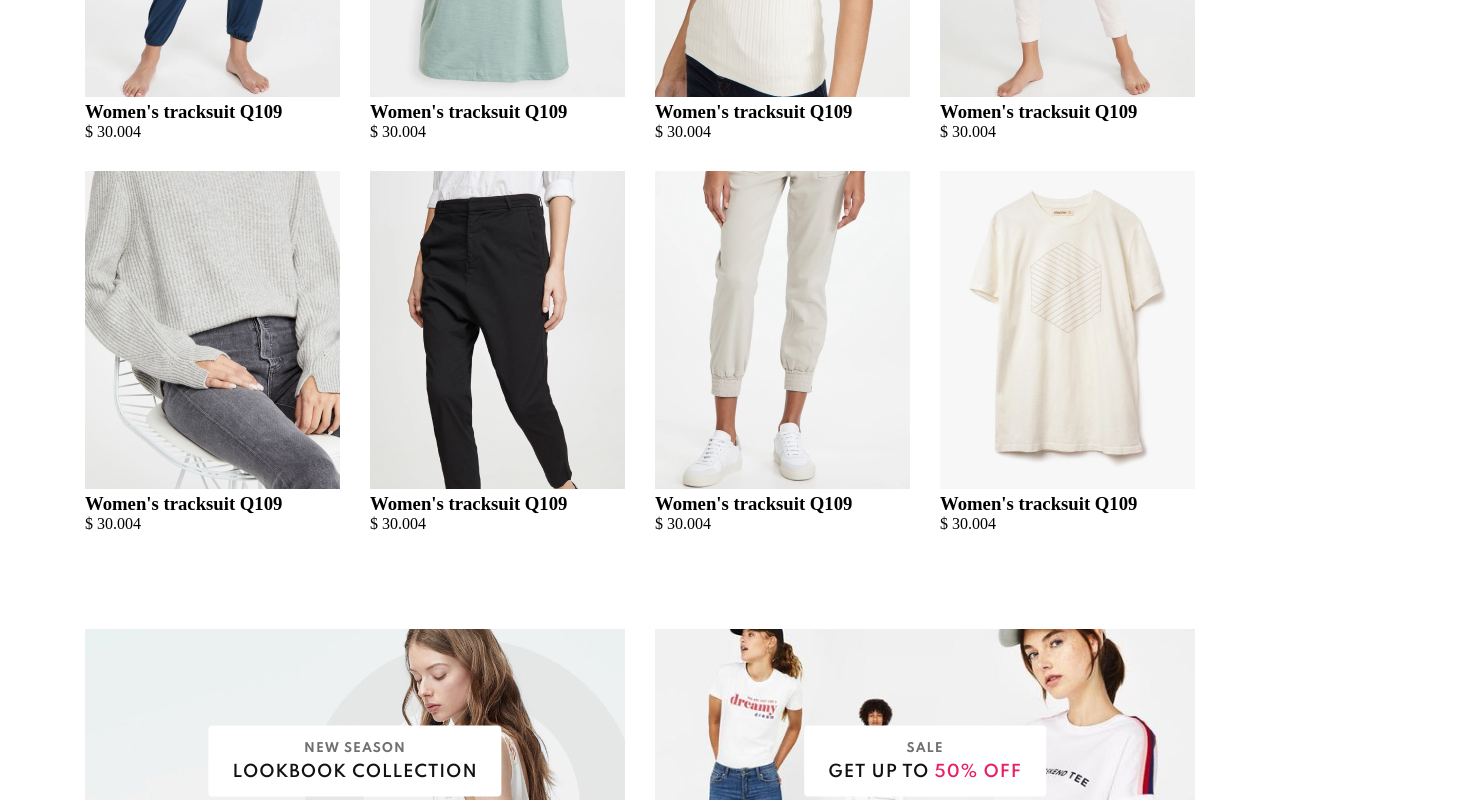
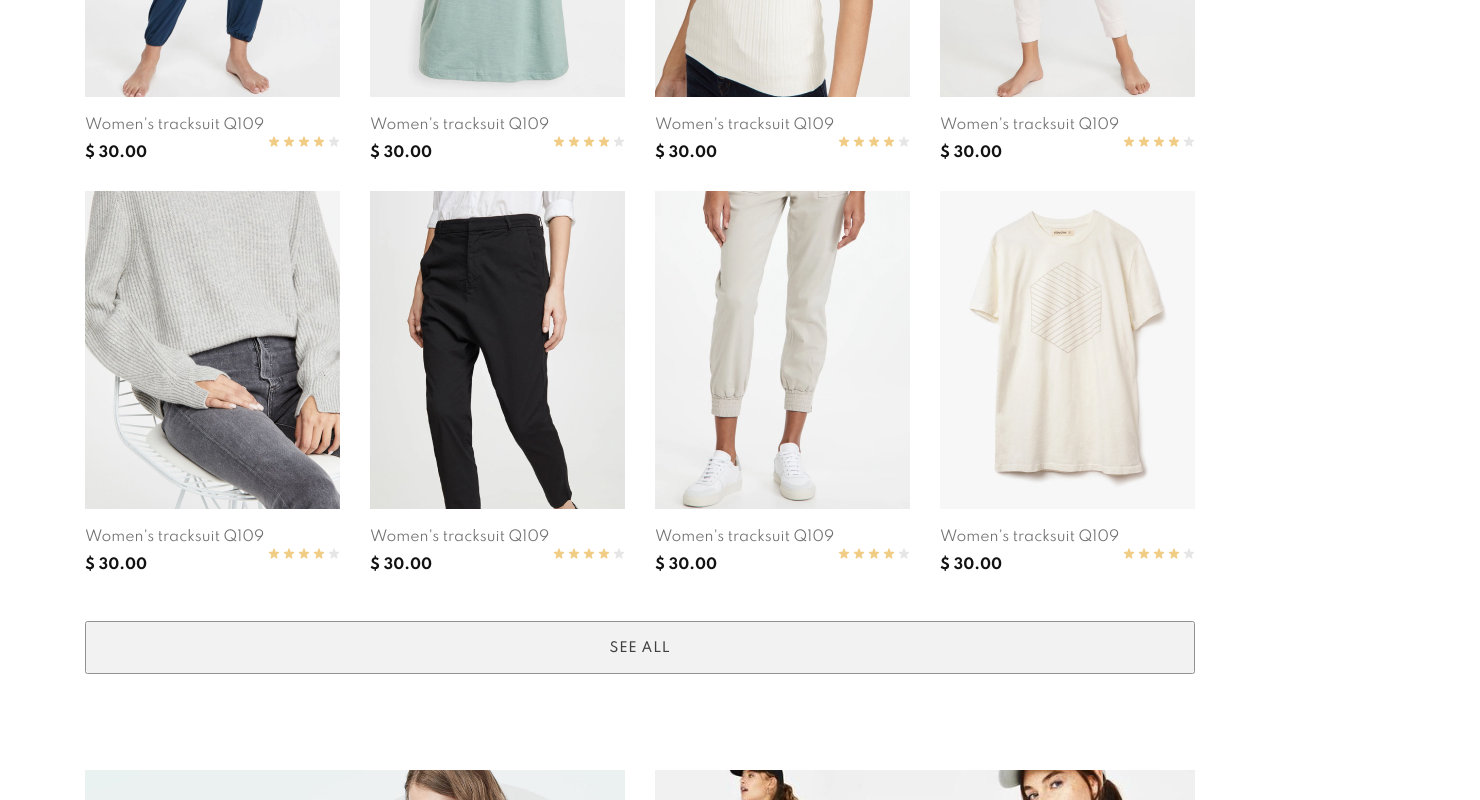
Before and after one commit to medzviadziou/training-shop, a React (Create React App) app: page / in a window 1280 px wide. Shown: the part 1120-1920 px from the top of the page, 1480 px wide, since content can reach past the window. Built offline with nearby package versions, Linux system fonts and the light colour scheme.

Commit message:
Creat product

```diff
--- a/src/components/preview/preview.jsx
+++ b/src/components/preview/preview.jsx
@@ -21,7 +21,7 @@ const Preview = () => {
                     <img src={men} alt="men"/>
                     <span className="preview__banner">Men</span>
                 </div>
-                <div className='preview__item preview__big'>
+                <div className='preview__item preview--big'>
                     <img src={accessories} alt="accessories"/>
                     <span className="preview__banner">Accessories</span>
                 </div>
--- a/src/components/preview/preview.scss
+++ b/src/components/preview/preview.scss
@@ -30,9 +30,10 @@
     color: #121212;
     background-color: #FFFFFF;
     border-radius: 4px;
-  }
-  &__big{
+    &--big{
     grid-column: 2/4;
     grid-row: 2/ 3;
   }
+  }
+
 }
--- a/src/components/product/product.jsx
+++ b/src/components/product/product.jsx
@@ -1,13 +1,32 @@
 import React from 'react';
+import starGold from './img/star_gold.svg'
+import starGray from './img/star_gray.svg'
+
+import './product.scss'
 
 const Product = (props) => {
+
+    const star = [starGray, starGray, starGray, starGray, starGray,]
+    let i = props.item.star
+    while (i>0) {
+        star.push(starGold)
+        star.shift()
+        i=i-1
+    }
+
     return (
-        <div className='products__item'>
-            <img className='products__img' src={props.item.photo} alt=""/>
-            <h3 className='products__title'>{props.item.title}</h3>
-            <div>
-                <span className='products__price'>{props.item.price}</span>
-                <span className='products__star'>{props.item.star}</span>
+        <div className='product__item'>
+            <img className='product__img' src={props.item.photo} alt=""/>
+            <h3 className='product__title'>{props.item.title}</h3>
+            <div className='product__info'>
+                <span className='product__price'>{props.item.price}</span>
+                <span className='product__stars'>
+                    <img className='product__star' src={star[4]} alt=""/>
+                    <img className='product__star' src={star[3]} alt=""/>
+                    <img className='product__star' src={star[2]} alt=""/>
+                    <img className='product__star' src={star[1]} alt=""/>
+                    <img className='product__star' src={star[0]} alt=""/>
+                </span>
             </div>
         </div>
     );
--- a/src/components/product/product.scss
+++ b/src/components/product/product.scss
@@ -0,0 +1,28 @@
+.product{
+  &__info{
+    display: flex;
+    justify-content: space-between;
+  }
+  &__title{
+    padding-top: 16px;
+    font-family: 'Spartan', sans-serif;
+    font-style: normal;
+    font-weight: normal;
+    font-size: 14px;
+    line-height: 16px;
+    color: #121212;
+    opacity: 0.6;
+  }
+  &__price{
+    padding-top: 12px;
+    font-family: 'Spartan', sans-serif;
+    font-style: normal;
+    font-weight: bold;
+    font-size: 14px;
+    line-height: 16px;
+    color: #121212;
+  }
+  &__star{
+    padding-left: 3px;
+  }
+}
--- a/src/components/products/products.jsx
+++ b/src/components/products/products.jsx
@@ -6,9 +6,12 @@ import './products.scss'
 const Products = () => {
     return (
         <div className='products contain'>
-            {womenCatalog.map((item)=>{
-               return <Product item={item} key={item.id}/>
-            })}
+            <div className='products__grid contain'>
+                {womenCatalog.map((item) => {
+                    return <Product item={item} key={item.id}/>
+                })}
+            </div>
+            <button className='products__button' type="button">See All</button>
         </div>
     );
 };
--- a/src/components/products/products.scss
+++ b/src/components/products/products.scss
@@ -1,5 +1,24 @@
 .products{
-  display: grid;
-  grid-template-columns: repeat(4,1fr) ;
-  gap: 30px;
+
+  &__grid{
+    padding: 0;
+    display: grid;
+    grid-template-columns: repeat(4,255px) ;
+    grid-gap: 30px;
+  }
+  &__button{
+    width: 100%;
+    margin-top: 48px;
+    padding: 18px 15px 16px;
+    font-family: 'Spartan', sans-serif;
+    font-style: normal;
+    font-weight: 500;
+    font-size: 13px;
+    line-height: 15px;
+    align-items: center;
+    letter-spacing: 0.06em;
+    text-transform: uppercase;
+    color: #121212;
+   opacity: 0.8;
+  }
 }
--- a/src/components/promo/promo.jsx
+++ b/src/components/promo/promo.jsx
@@ -18,7 +18,7 @@ const Promo = () => {
                 <img className='promo__img' src={sale} alt="sale"/>
                 <div className="promo__banner">
                     <h3 className="promo__title">Sale</h3>
-                    <p className="promo__text">Get UP to <span className="promo__text--color">50% off</span></p>
+                    <p className="promo__text">Get UP to <span className="promo__text promo__text--color">50% off</span></p>
                 </div>
             </div>
         </div>
--- a/src/components/promo/promo.scss
+++ b/src/components/promo/promo.scss
@@ -37,7 +37,8 @@
     font-size: 16px;
     line-height: 18px;
   }
-  &__text--color{
-    color: #E91E63;
-  }
+  &--color{
+       color: #E91E63;
+     }
+
 }
--- a/src/components/subscribe/subscribe.jsx
+++ b/src/components/subscribe/subscribe.jsx
@@ -11,7 +11,7 @@ const Subscribe = () => {
             <div className='subscribe__wrap contain'>
                 <div className='subscribe__block'>
                     <h3 className='subscribe__title'>Special Offer</h3>
-                    <p className='subscribe__text'>Subscribe <br/> And <span className='subscribe__text--color'>Get 10% Off</span></p>
+                    <p className='subscribe__text'>Subscribe <br/> And <span className='subscribe__text subscribe__text--color'>Get 10% Off</span></p>
                     <input className='subscribe__input' placeholder='Enter your email'/>
                     <button className='subscribe__button' type='button'>Subscribe</button>
                 </div>
--- a/src/components/subscribe/subscribe.scss
+++ b/src/components/subscribe/subscribe.scss
@@ -43,10 +43,11 @@
     letter-spacing: 0.06em;
     text-transform: uppercase;
     color: #121212;
-  }
-  &__text--color{
+    &--color{
     color: #E91E63;
   }
+  }
+
 
   &__button {
     margin-top: 24px;
```
Also changed, not shown: src/components/product/img/star_gold.svg (added), src/components/product/img/star_gray.svg (added).
